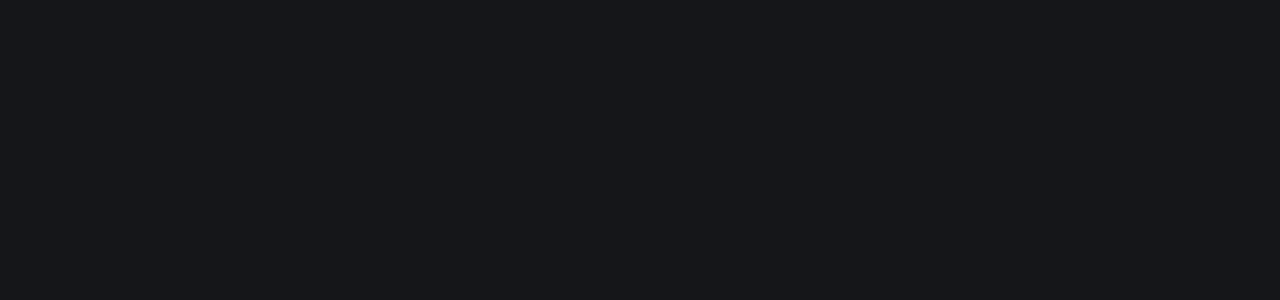
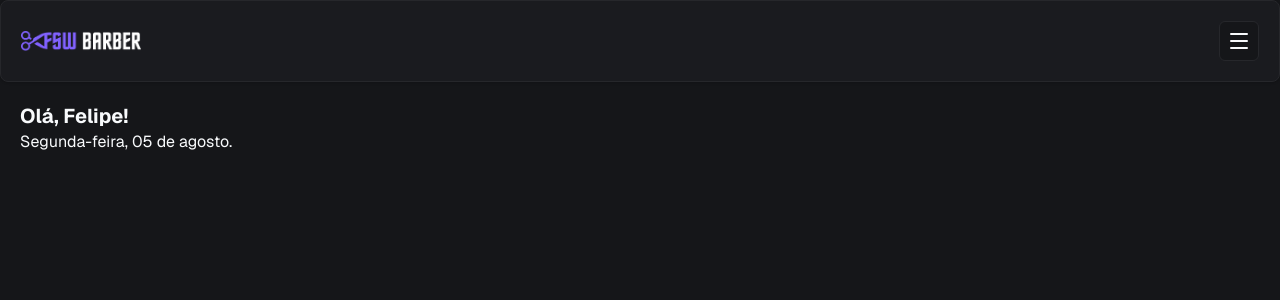
Before and after one commit to Carti011/App-Barber, a Next.js app: page / in a window 1280 px wide. Shown: the top 300 px of the page. Built offline with nearby package versions, Linux system fonts and the light colour scheme.

Commit message:
feat(home): adicionar header e texto de boas-vindas

```diff
--- a/app/page.tsx
+++ b/app/page.tsx
@@ -1,5 +1,18 @@
+import Header from "./_components/header";
+
 const Home = () => {
-  return null;
+  return (
+    <div>
+      {/* Header */}
+      <Header />
+
+      {/* Texto */}
+      <div className="p-5">
+        <h2 className="text-xl font-bold">Olá, Felipe! </h2>
+        <p>Segunda-feira, 05 de agosto.</p>
+      </div>
+    </div>
+  );
 };
 
 export default Home;
```
